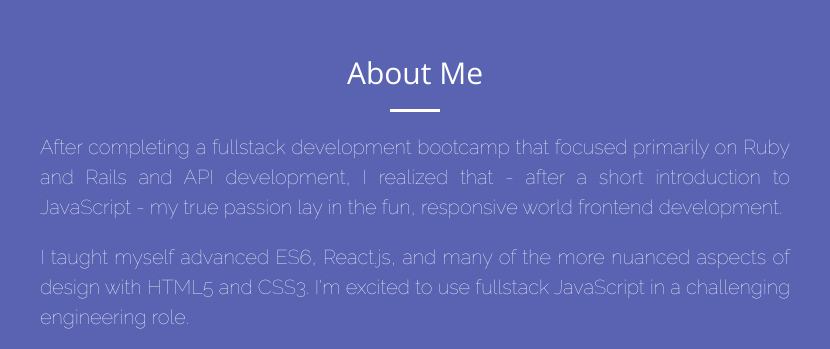
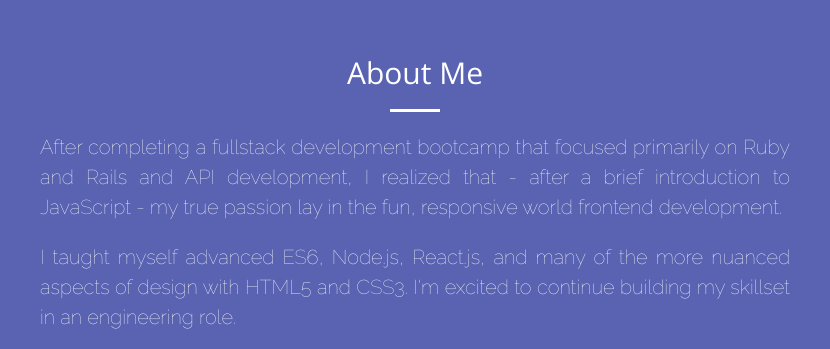
Before and after one commit to jodygrd/jodygrd.github.io, a website: page index.html in a window 1280 px wide. Shown: the part 1372-1721 px from the top of the page, 225-1055 px from the left. Drawn offline with nearby package versions, Linux system fonts and the light colour scheme.

Commit message:
about section

```diff
--- a/index.html
+++ b/index.html
@@ -132,8 +132,8 @@
                 <div class="col-lg-8 col-lg-offset-2 text-center">
                     <h2 class="section-heading"> About Me </h2>
                     <hr class="light">
-                    <p class="justify">After completing a fullstack development bootcamp that focused primarily on Ruby and Rails and API development, I realized that - after a short introduction to JavaScript - my true passion lay in the fun, responsive world frontend development.  </p>
-                    <p class="justify">I taught myself advanced ES6, React.js, and many of the more nuanced aspects of design with HTML5 and CSS3. I'm excited to use fullstack JavaScript in a challenging engineering role.</p>
+                    <p class="justify">After completing a fullstack development bootcamp that focused primarily on Ruby and Rails and API development, I realized that - after a brief introduction to JavaScript - my true passion lay in the fun, responsive world frontend development.  </p>
+                    <p class="justify">I taught myself advanced ES6, Node.js, React.js, and many of the more nuanced aspects of design with HTML5 and CSS3. I'm excited to continue building my skillset in an engineering role.</p>
 <!--
                     <p class="text-faded"><p class="justify">As a tech industry assistant, I spent most of my post-college years looking at engineers as if they existed in an ivory tower. They had something I didn't - a set of skills that my liberal arts degree, no matter the 6 semesters of math and science courses I completed, couldn't touch.</p>
                     <p class="justify">
```
